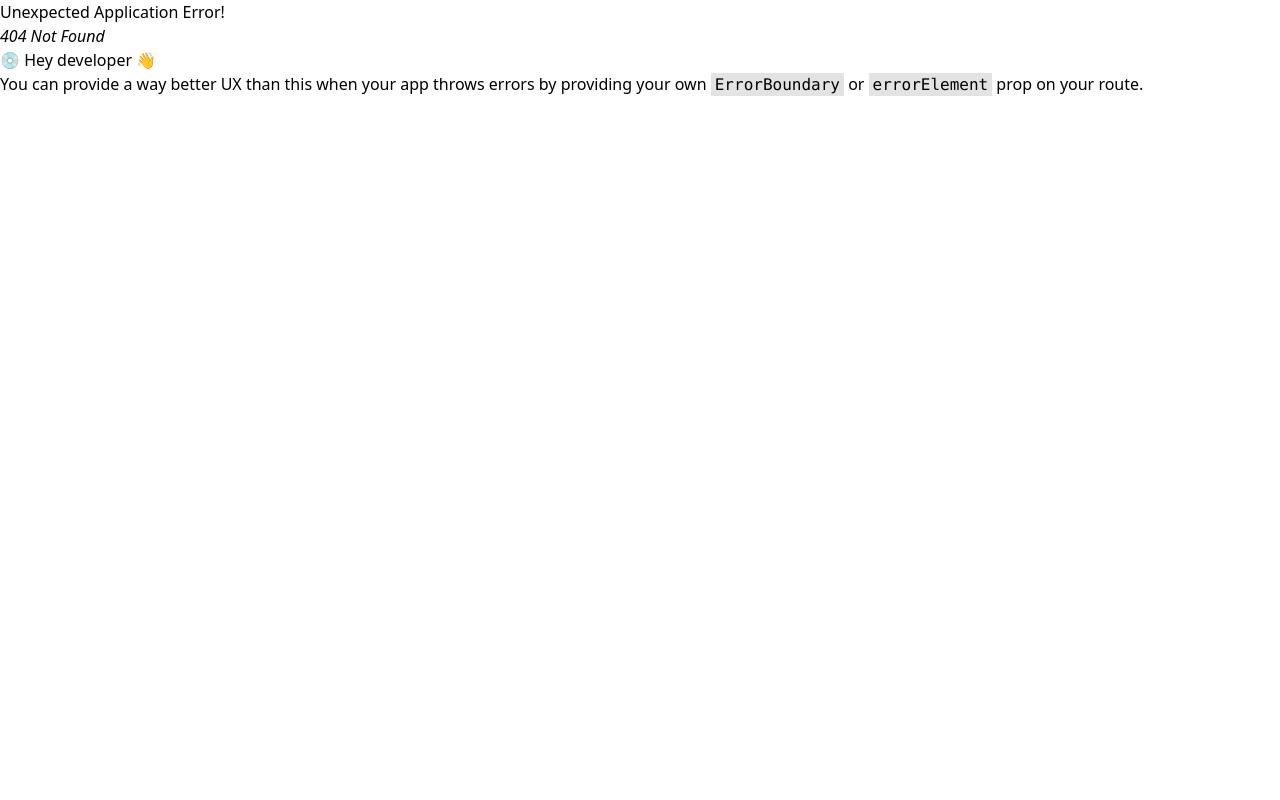
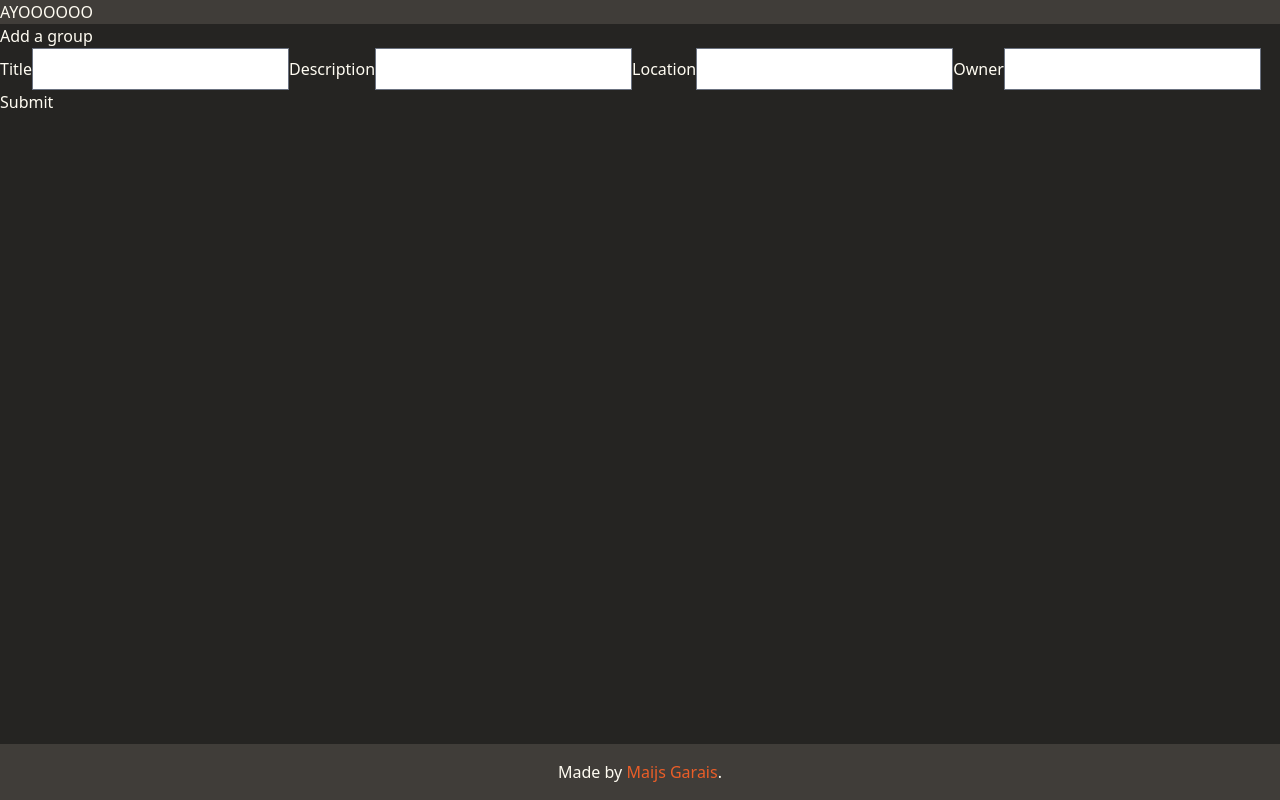
Before and after one commit to mai-soup/meetpoint, a React (Vite) app in the folder client/: page /groups/create in a window 1280 px wide. Before the commit this address had no page. Built offline with nearby package versions, Linux system fonts and the light colour scheme; a small style sheet from the web is missing.

Commit message:
feat(client): add boilerplate layout for all routes feat(client): add custom font family and colors to tailwind.config.js fix(client): change group routes to plural form 'groups'

```diff
--- a/client/index.html
+++ b/client/index.html
@@ -5,6 +5,10 @@
     <!-- <link rel="icon" type="image/svg+xml" href="/vite.svg" /> -->
     <meta name="viewport" content="width=device-width, initial-scale=1.0" />
     <title>MeetPoint</title>
+    <link
+      href="https://api.fonts.coollabs.io/css2?family=Sora:wght@400;800&display=swap"
+      rel="stylesheet"
+    />
   </head>
   <body>
     <div id="root"></div>
--- a/client/package.json
+++ b/client/package.json
@@ -16,6 +16,7 @@
     "react-router-dom": "^6.10.0"
   },
   "devDependencies": {
+    "@tailwindcss/forms": "^0.5.3",
     "@types/react": "^18.0.28",
     "@types/react-dom": "^18.0.11",
     "@vitejs/plugin-react": "^3.1.0",
--- /dev/null
+++ b/client/src/routes/Boilerplate.tsx
@@ -0,0 +1,26 @@
+import { Outlet } from "react-router";
+
+const Boilerplate = () => {
+  return (
+    <div className="flex flex-col text-off-white bg-darkest-grey h-full min-h-screen">
+      <header className="bg-dark-grey">AYOOOOOO</header>
+      <div className="grow">
+        <Outlet />
+      </div>
+      <footer className="bg-dark-grey flex flex-row justify-center items-center py-4">
+        <p>
+          Made by{" "}
+          <a
+            href="https://maijsgarais.com/"
+            className="text-orange-muted hover:underline"
+          >
+            Maijs Garais
+          </a>
+          .
+        </p>
+      </footer>
+    </div>
+  );
+};
+
+export default Boilerplate;
--- a/client/src/routes/CreateGroup.tsx
+++ b/client/src/routes/CreateGroup.tsx
@@ -18,7 +18,7 @@ const CreateGroup = () => {
       .post("/groups/new", formData)
       .then(res => res.data)
       .then(id => {
-        navigate(`/group/${id}`);
+        navigate(`/groups/${id}`);
       });
   };
 
--- a/client/src/routes/EditGroup.tsx
+++ b/client/src/routes/EditGroup.tsx
@@ -33,7 +33,7 @@ const EditGroup = () => {
   const handleSubmission = (evt: React.FormEvent) => {
     evt.preventDefault();
     axios.put(`/group/${groupId}`, formData).then(() => {
-      navigate(`/group/${groupId}`);
+      navigate(`/groups/${groupId}`);
     });
   };
 
--- a/client/src/routes/GroupList.tsx
+++ b/client/src/routes/GroupList.tsx
@@ -9,7 +9,7 @@ const GroupList = () => {
   const createGroupList = () => {
     return groups.map((g: Group) => (
       <li key={g._id}>
-        <Link to={`/group/${g._id}`}>{`${g.title}, ${g.owner}`}</Link>
+        <Link to={`/groups/${g._id}`}>{`${g.title}, ${g.owner}`}</Link>
       </li>
     ));
   };
--- a/client/src/routes/ViewGroup.tsx
+++ b/client/src/routes/ViewGroup.tsx
@@ -29,7 +29,6 @@ const ViewGroup = () => {
 
   return (
     <div>
-      {" "}
       {group ? (
         <>
           <h1>{group.title}</h1> <h2>{group.owner}</h2>
--- a/client/tailwind.config.js
+++ b/client/tailwind.config.js
@@ -1,8 +1,21 @@
 /** @type {import('tailwindcss').Config} */
+const defaultTheme = require("tailwindcss/defaultTheme");
+
 export default {
   content: ["./index.html", "./src/**/*.{js,ts,jsx,tsx}"],
   theme: {
-    extend: {},
+    extend: {
+      colors: {
+        "off-white": "#fffcf2",
+        "light-grey": "#ccc5b9",
+        "dark-grey": "#403d39",
+        "darkest-grey": "#252422",
+        "orange-muted": "#eb5e28",
+      },
+      fontFamily: {
+        sans: ["Sora", ...defaultTheme.fontFamily.sans],
+      },
+    },
   },
-  plugins: [],
+  plugins: [require("@tailwindcss/forms")],
 };
```
Also changed, not shown: client/src/main.tsx (+12 -7 lines), 1 other file (tests, documents, lock files or other folders).
